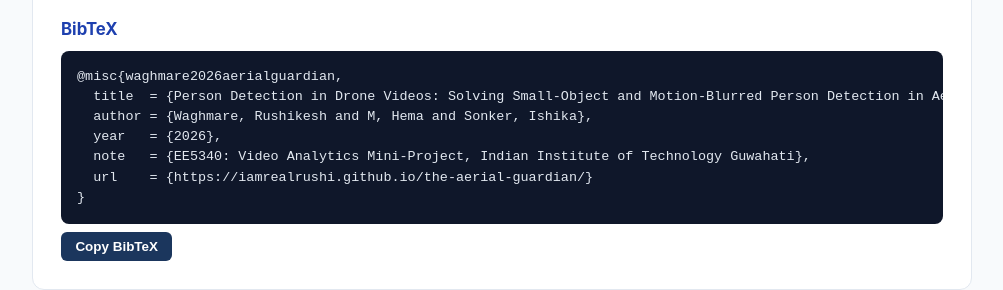
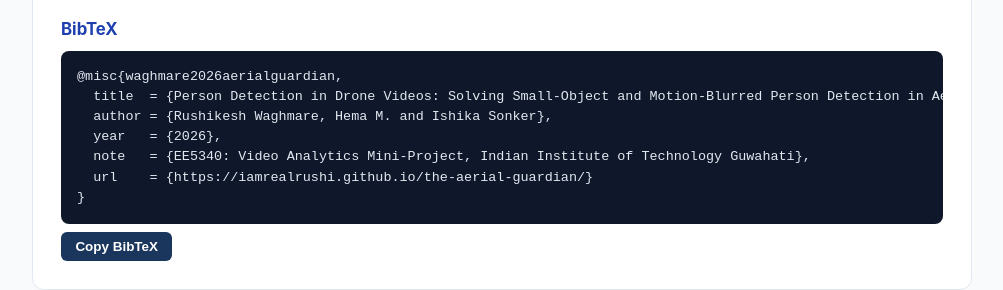
Before and after one commit to iamrealrushi/the-aerial-guardian, a plain HTML site: page index.html in a window 1280 px wide. Shown: the part 9804-10094 px from the top of the page, without its empty margins (138-1141 px from the left). Drawn offline with nearby package versions, Linux system fonts and the light colour scheme.

Commit message:
Update index.html

```diff
--- a/index.html
+++ b/index.html
@@ -504,7 +504,7 @@
     <h3>BibTeX</h3>
     <pre id="bibtex">@misc{waghmare2026aerialguardian,
   title  = {Person Detection in Drone Videos: Solving Small-Object and Motion-Blurred Person Detection in Aerial Footage},
-  author = {Waghmare, Rushikesh and M, Hema and Sonker, Ishika},
+  author = {Rushikesh Waghmare, Hema M. and Ishika Sonker},
   year   = {2026},
   note   = {EE5340: Video Analytics Mini-Project, Indian Institute of Technology Guwahati},
   url    = {https://iamrealrushi.github.io/the-aerial-guardian/}
```
